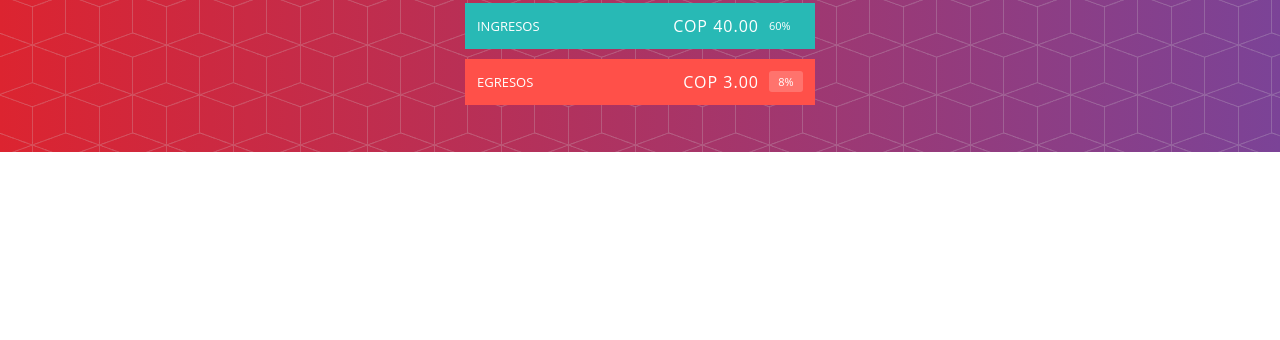
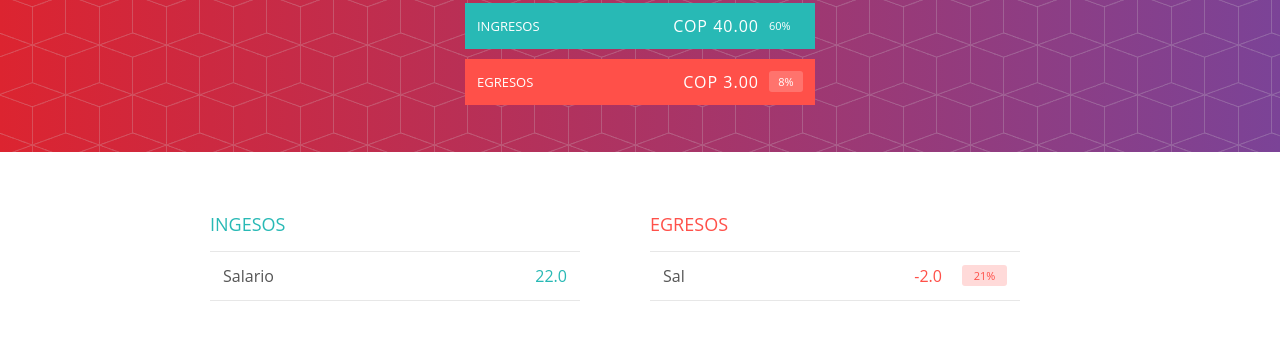
Before and after one commit to paulap015/Presupuesto-web, a plain HTML site: page index.html in a window 1280 px wide. Shown: the part 168-508 px from the top of the page. Drawn offline with nearby package versions, Linux system fonts and the light colour scheme.

Commit message:
Listar ingresos y egresos maqueta

```diff
--- a/index.html
+++ b/index.html
@@ -32,9 +32,47 @@
         </div>
     </div>
 
+    <div class="contenedor limpiarEstilos">
+        <div class="ingreso">
+            <h2 class='ingreso_titulo'>Ingesos</h2>
+            <div id="lista-ingresos">
+                <div class="elemento limpiarEstilos">
+                    <div class="elemento_descripcion">Salario</div>
+                    <div class="derecha limpiarEstilos">
+                        <div class="elemento_valor">22.0</div>
+                        <div class="elemento_eliminar">
+                            <button class="elemento_eliminar--btn">
+                                <ion-icon name="close-outline"></ion-icon>
+                            </button>
+                        </div>
+                    </div>
+                </div>
+            </div>
+        </div>
+        <div class="egreso">
+            <h2 class="egreso_titulo">Egresos</h2>
+            <div id="lista-egresos">
+                <div class="elemento limpiarEstilos">
+                    <div class="elemento_descripcion">Sal</div>
+                    <div class="derecha limpiarEstilos">
+                        <div class="elemento_valor">-2.0</div>
+                        <div class="elemento_porcentaje">21%</div>
+                        <div class="elemento_eliminar">
+                            <button class="elemento_eliminar--btn">
+                                <ion-icon name="close-outline"></ion-icon>
+                            </button>
+                        </div>
+                    </div>
+                </div>
+            </div>
+        </div>
+    </div>
+
     <script src='js/Dato.js'></script>
     <script src='js/Ingreso.js'></script>
     <script src='js/Egreso.js'></script>
     <script src='js/app.js'></script>
+    <script type="module" src="https://unpkg.com/ionicons@5.5.2/dist/ionicons/ionicons.esm.js"></script>
+<script nomodule src="https://unpkg.com/ionicons@5.5.2/dist/ionicons/ionicons.js"></script>
 </body>
 </html>
```
